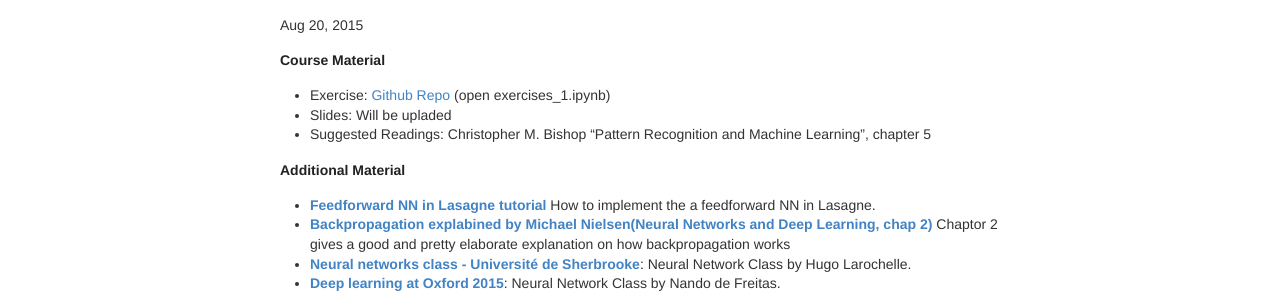
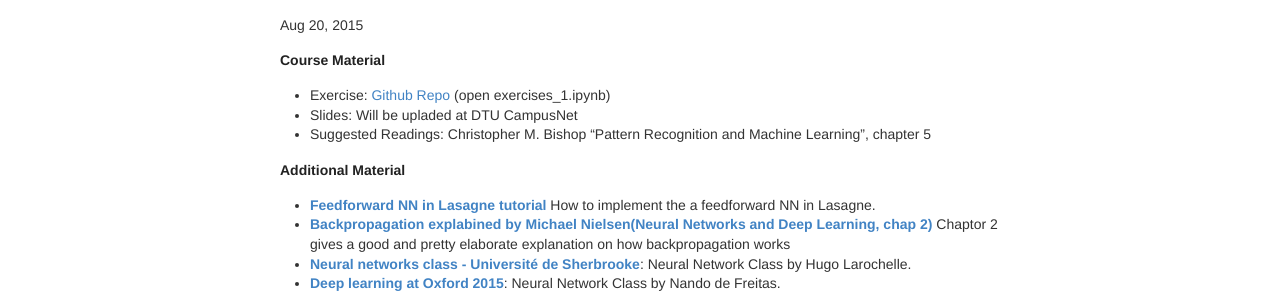
Before and after one commit to JMDP5/DTU-deeplearning.github.io, a Jekyll site: the page built from _posts/2015-8-20-Day1.md, in a window 1280 px wide. Shown: the part 198-493 px from the top of the page. Built offline with Jekyll 4.4.1, drawn with Linux system fonts in a browser that asks for light colours; Markdown is read by kramdown in place of the engine named in the settings; comment, search, counter and statistics services are not loaded.

Commit message:
slides at campusNet

```diff
--- a/_posts/2015-8-20-Day1.md
+++ b/_posts/2015-8-20-Day1.md
@@ -10,7 +10,7 @@ published: true
 
 ##### Course Material
 * Exercise: [Github Repo](https://github.com/DTU-deeplearning/day1-NN) (open exercises_1.ipynb)
-* Slides: Will be upladed
+* Slides: Will be upladed at DTU CampusNet
 * Suggested Readings: Christopher M. Bishop “Pattern Recognition and Machine Learning”, chapter 5
 
 
```
